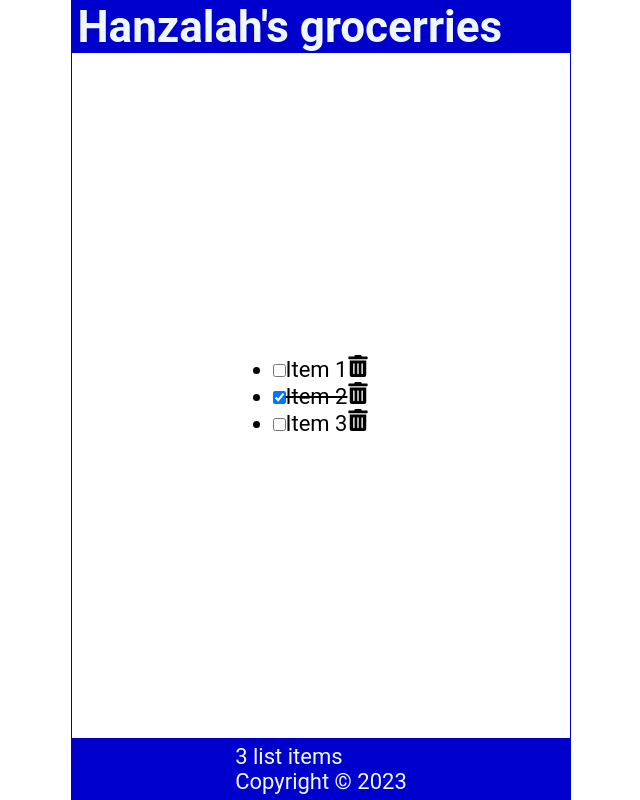
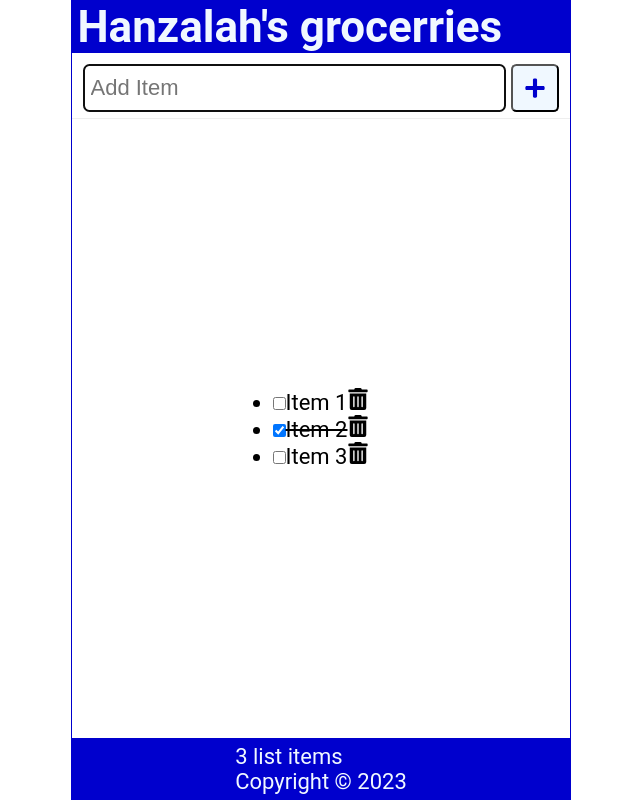
Before and after one commit to Hanzalahimran7/react-tut01, a React (Create React App) app: page / in a window 1280 px wide. Shown: the whole page, without its empty margins (319-959 px from the left). Built offline with nearby package versions, Linux system fonts and the light colour scheme.

Commit message:
Added form and updated css

```diff
--- /dev/null
+++ b/src/AddItem.js
@@ -0,0 +1,26 @@
+import {FaPlus} from 'react-icons/fa'
+
+const AddItem = () => {
+    return(
+        <form className="addForm">
+            <label htmlFor='additem'>
+                AddItem
+            </label>
+            <input
+                autoFocus
+                id='addItem'
+                type='text'
+                placeholder='Add Item'
+                required
+                />
+            <button
+                type='submit'
+                arial-label='Add Ite,'>
+                    <FaPlus/>
+            </button>
+
+        </form>
+    );
+}
+
+export default AddItem;
--- a/src/App.js
+++ b/src/App.js
@@ -1,4 +1,5 @@
 import Header from './header';
+import AddItem from './AddItem';
 import Content from './Content';
 import Footer from './Footer';
 import './index.css'
@@ -40,6 +41,7 @@
   return (
     <div className="App">
       <Header title="Hanzalah's grocerries" />
+      <AddItem/>
       <Content items={items} handleCheck={handleCheck} handleDelete={handleDelete} />
       <Footer length={items.length}/>
     </div>
--- a/src/LineItem.js
+++ b/src/LineItem.js
@@ -1,7 +1,7 @@
 import {FaTrashAlt} from 'react-icons/fa'
 const LineItem = ({item, handleCheck, handleDelete}) => {
     return(
-        <li className="item" key={item.id}>
+        <li className="item">
             <input type="checkbox" checked={item.checked} onChange={() => {handleCheck(item.id)}}/>
             <label
                 onDoubleClick={() => {handleCheck(item.id)}}
--- a/src/index.css
+++ b/src/index.css
@@ -57,3 +57,41 @@
   display: grid;
   place-content: center;
 }
+
+.addForm{
+  width:100%;
+  display:flex;
+  justify-content: flex-start;
+  margin: 0.5rem 0 0;
+  padding: 0 0.5rem 0.25rem;
+  border-bottom: 1px solid #eee;
+}
+
+.addForm label{
+  position: absolute;
+  left: -999999px;
+}
+.addForm input[type='text']{
+  flex-grow: 1;
+  max-width: calc(100% - 50px);
+  min-height: 48px;
+  font-size: 1rem;
+  padding: 0.25rem;
+  border-radius: 0.25rem;
+  margin-right: 0.25rem;
+  outline: left;
+}
+
+
+button{
+  height: 48px;
+  min-width: 48px;
+  border-radius: 0.25rem;
+  padding: 0.5rem;
+  font-size: 1rem;
+  padding: 0.5rem;
+  font-size: 1rem;
+  background-color: aliceblue;
+  color: mediumblue;
+  cursor: pointer;
+}
```
